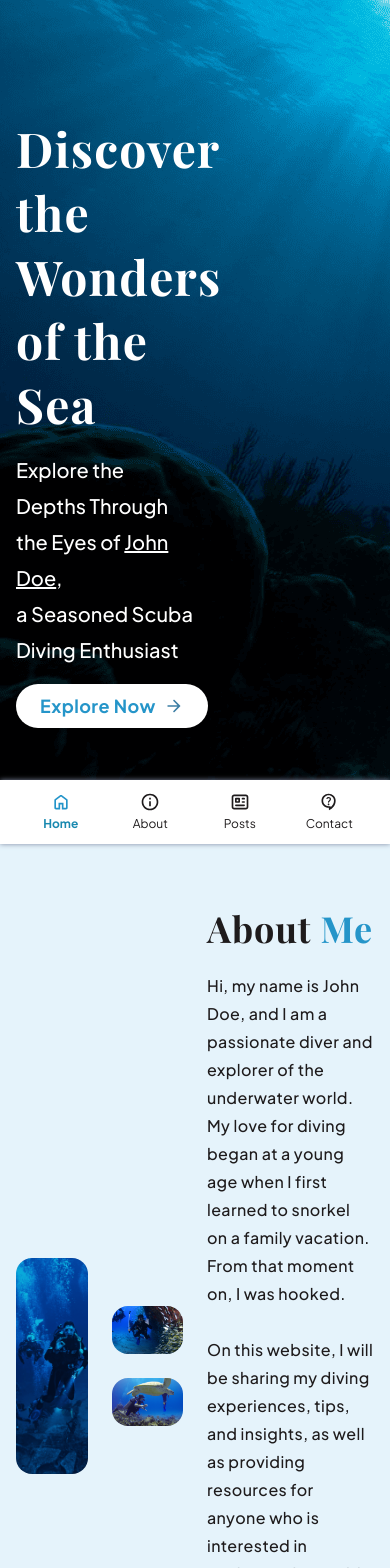
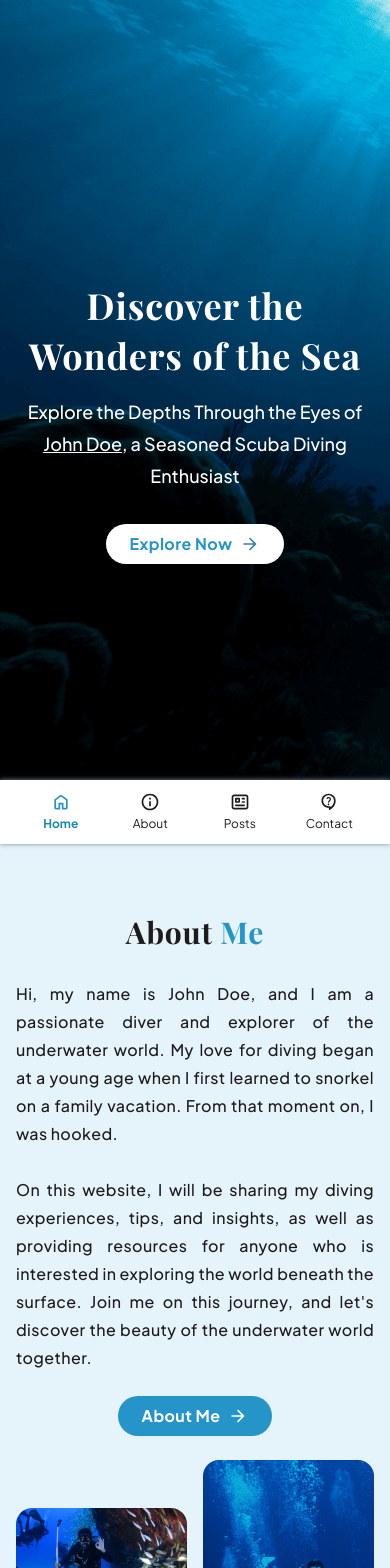
Before and after one commit to khafidhasukma/diver-jointscamp, a React (Create React App) app: page / in a window 390 px wide. Shown: the top 1568 px of the page. Built offline with nearby package versions, Linux system fonts and the light colour scheme.

Commit message:
[home]: responsive in all breakpoints

```diff
--- a/src/assets/styles/index.css
+++ b/src/assets/styles/index.css
@@ -21,7 +21,7 @@
 
 @layer components {
     .title {
-        @apply font-playfair text-4xl font-bold tracking-wide;
+        @apply font-playfair text-3xl font-bold leading-[3rem] tracking-wide;
     }
 
     .subtitle {
@@ -29,7 +29,7 @@
     }
 
     .button_primary {
-        @apply flex items-center gap-2 rounded-full px-6 py-2 text-lg font-bold tracking-wide;
+        @apply flex items-center gap-2 rounded-full px-6 py-2 font-bold tracking-wide lg:text-lg;
     }
 }
 
--- a/src/pages/Home/components/AboutSection.js
+++ b/src/pages/Home/components/AboutSection.js
@@ -6,13 +6,13 @@ import arrow from "../../../assets/images/icons/arrow.svg";
 
 const AboutSection = () => {
     return (
-        <div className="container my-16 grid grid-cols-2 items-center gap-6">
-            <div className="grid grid-cols-2 grid-rows-4 items-center gap-6">
-                <div className="row-span-4 h-full">
+        <div className="container my-16 grid items-center gap-6 md:grid-cols-2">
+            <div className="order-last grid grid-cols-2 grid-rows-4 items-center gap-4 md:order-first md:gap-6">
+                <div className="order-last row-span-4 h-full md:order-first">
                     <img src={about1} className="h-full w-full rounded-2xl object-cover" alt="" />
                 </div>
                 <div className="row-span-4 py-12">
-                    <div className="mb-6 h-full">
+                    <div className="mb-4 h-full md:mb-6">
                         <img src={about2} className="h-full w-full rounded-2xl object-cover" alt="" />
                     </div>
                     <div className="h-full">
@@ -21,10 +21,10 @@ const AboutSection = () => {
                 </div>
             </div>
             <div>
-                <h1 className="title mb-6">
+                <h1 className="title mb-6 text-center md:text-start">
                     About <span className="text-primary">Me</span>
                 </h1>
-                <p className="subtitle mb-6">
+                <p className="subtitle mb-6 text-justify md:text-left">
                     Hi, my name is John Doe, and I am a passionate diver and explorer of the underwater world. My love
                     for diving began at a young age when I first learned to snorkel on a family vacation. From that
                     moment on, I was hooked. <br />
@@ -32,7 +32,7 @@ const AboutSection = () => {
                     providing resources for anyone who is interested in exploring the world beneath the surface. Join me
                     on this journey, and let's discover the beauty of the underwater world together.
                 </p>
-                <NavLink to="/about" className="button_primary w-max bg-primary text-white">
+                <NavLink to="/about" className="button_primary mx-auto w-max bg-primary text-white md:mx-0">
                     <p>About Me</p>
                     <img src={arrow} width="20px" className="brightness-0 invert" alt="Arrow" />
                 </NavLink>
--- a/src/pages/Home/components/Banner.js
+++ b/src/pages/Home/components/Banner.js
@@ -3,15 +3,15 @@ import { NavLink } from "react-router-dom";
 
 const Banner = () => {
     return (
-        <div className="flex h-screen w-full items-center bg-banner text-white">
+        <div className="flex h-screen w-full items-center bg-banner bg-cover bg-no-repeat text-white">
             <div className="container">
-                <div className="w-1/2">
-                    <h1 className="mb-4 font-playfair text-5xl font-bold leading-[64px] tracking-wide">
+                <div className="flex flex-col items-center text-center lg:w-1/2 lg:items-start lg:text-start">
+                    <h1 className="mb-4 font-playfair text-4xl font-bold leading-[50px] tracking-wide lg:text-5xl lg:leading-[64px]">
                         Discover the Wonders of the Sea
                     </h1>
-                    <p className="mb-4 text-xl font-medium leading-9">
-                        Explore the Depths Through the Eyes of <span className="underline">John Doe</span>, <br /> a
-                        Seasoned Scuba Diving Enthusiast
+                    <p className="mb-8 text-lg font-medium leading-8 md:w-2/3 lg:w-full lg:text-xl lg:leading-9">
+                        Explore the Depths Through the Eyes of <span className="underline">John Doe</span>, a Seasoned
+                        Scuba Diving Enthusiast
                     </p>
                     <NavLink to="/post" className="button_primary w-max bg-white text-primary">
                         <p>Explore Now</p>
--- a/src/pages/Home/components/ContactSection.js
+++ b/src/pages/Home/components/ContactSection.js
@@ -3,9 +3,9 @@ import { NavLink } from "react-router-dom";
 const ContactSection = () => {
     return (
         <div className="container">
-            <div className="my-16 flex flex-col  items-center rounded-[20px] bg-contactBox py-12 text-white">
-                <h1 className="title mb-4">Let's Dive Together</h1>
-                <p className="subtitle mb-6 w-1/2 text-center">
+            <div className="my-16 flex flex-col  items-center rounded-[20px] bg-contactBox px-4 py-12 text-white">
+                <h1 className="title mb-4 text-center">Let's Dive Together</h1>
+                <p className="subtitle mb-6 text-center md:w-2/3 lg:w-1/2">
                     Connect with Me to Explore the Hidden Treasures of the Ocean and Create Lasting Memories
                 </p>
                 <NavLink to="/contact" className="button_primary bg-white text-primary shadow-contactButton">
--- a/src/pages/Home/components/PostsSection.js
+++ b/src/pages/Home/components/PostsSection.js
@@ -6,21 +6,21 @@ const PostsSection = () => {
     return (
         <div className="bg-primary py-16 text-white">
             <div className="container">
-                <div className="mb-8 grid grid-cols-2 justify-between gap-6">
-                    <div>
+                <div className="mb-8 grid justify-between gap-6 md:grid-cols-3">
+                    <div className="text-center md:col-span-2 md:text-start">
                         <h1 className="title mb-3">Stories and Adventures</h1>
                         <p className="subtitle">
                             Inspiring Stories and Adventures from Scuba Diving Enthusiasts Around the World
                         </p>
                     </div>
-                    <div className="justify-self-end">
+                    <div className="justify-self-center md:justify-self-end">
                         <NavLink to="/posts" className="button_primary w-max bg-white text-primary">
                             <p>See More</p>
                             <img src={arrow} width="20px" alt="Arrow" />
                         </NavLink>
                     </div>
                 </div>
-                <div className="grid grid-cols-4 gap-6">
+                <div className="grid gap-5 sm:grid-cols-2 lg:grid-cols-4 lg:gap-6">
                     <NavLink to="/posts/1" className="rounded-2xl bg-white p-3 shadow-box">
                         <img src={about1} className="h-40 w-full rounded-2xl object-cover shadow-box" alt="" />
                         <p className="mb-3 mt-2 text-end text-xs font-semibold text-gray">27 Dec, 2022</p>
```
